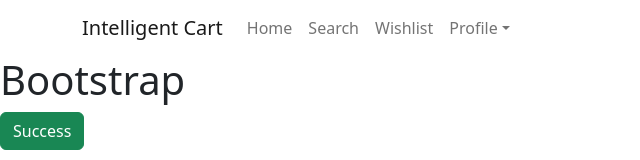
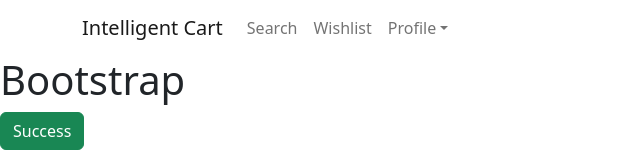
Before and after one commit to onionNguyen/Intelligent-Cart, a React (Create React App) app: page / in a window 1280 px wide. Shown: the top 160 px of the page, without its empty margins (0-640 px from the left). Built offline with nearby package versions, Linux system fonts and the light colour scheme.

Commit message:
adjust NavBar

```diff
--- a/src/shared/components/Navbar.js
+++ b/src/shared/components/Navbar.js
@@ -1,16 +1,16 @@
 import 'bootstrap/dist/css/bootstrap.min.css';
 import {Nav, Navbar, Container, NavDropdown} from 'react-bootstrap';
+
 function App() {
   return (
     <Navbar bg="" expand="md">
     <Container>
-      <Navbar.Brand href="#home">Intelligent Cart</Navbar.Brand>
+      <Navbar.Brand href="/Home">Intelligent Cart</Navbar.Brand>
       <Navbar.Toggle aria-controls="basic-navbar-nav" />
       <Navbar.Collapse id="basic-navbar-nav">
         <Nav className="me-auto">
-          <Nav.Link href="/Home.js">Home</Nav.Link>
-          <Nav.Link href="#link">Search</Nav.Link>
-          <Nav.Link href="/WishList.js">Wishlist</Nav.Link>
+          <Nav.Link href="/Navbar">Search</Nav.Link>
+          <Nav.Link href="/WishList">Wishlist</Nav.Link>
           <NavDropdown title="Profile" id="basic-nav-dropdown">
             <NavDropdown.Item href="#action/3.1">Dropdown Item 1</NavDropdown.Item>
             <NavDropdown.Item href="#action/3.2">Dropdown Item 2</NavDropdown.Item>
```
